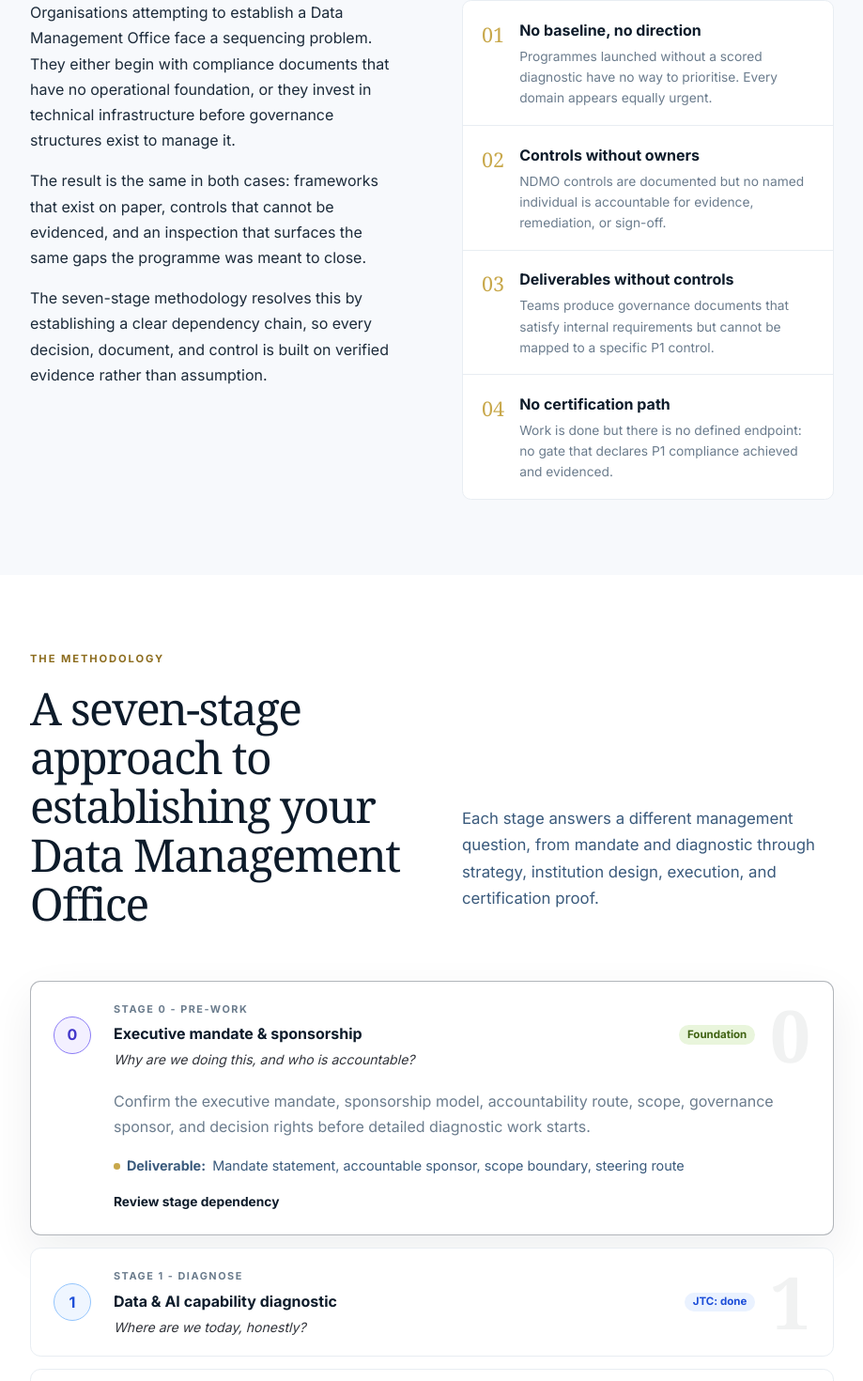
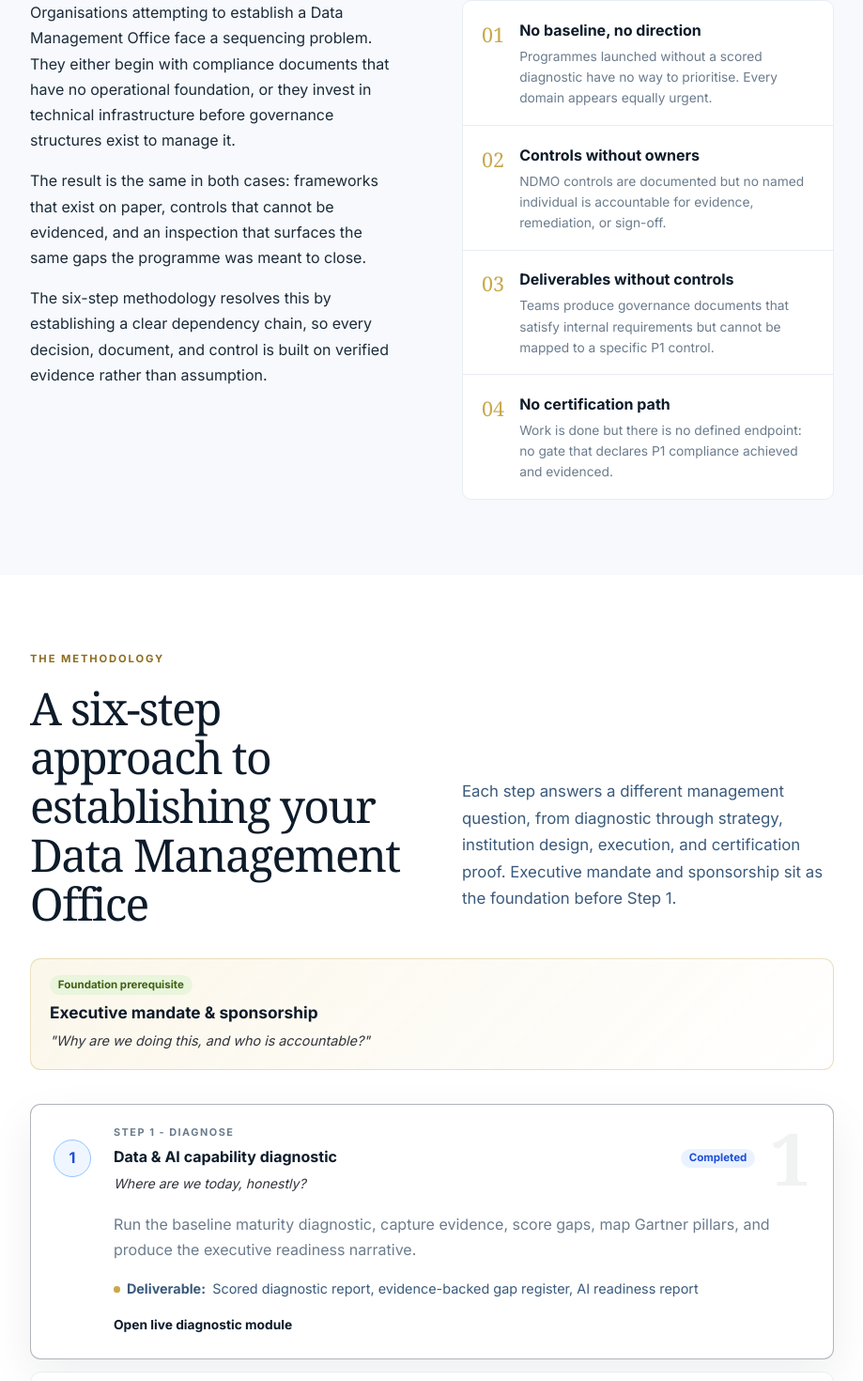
Before and after one commit to maraqa1/opencare-platform, a Next.js app in the folder apps/portal/: page /use-cases/data-management-office-establishment in a window 1280 px wide. Shown: the part 1261-2731 px from the top of the page at 94% size, without its empty margins (326-1245 px from the left). Built offline with nearby package versions, Linux system fonts and the light colour scheme.

Commit message:
Correct DMO approach to six steps

```diff
--- a/apps/portal/app/use-cases/data-management-office-establishment/page.tsx
+++ b/apps/portal/app/use-cases/data-management-office-establishment/page.tsx
@@ -30,22 +30,10 @@ const challengeItems = [
 
 const stages = [
   {
-    number: "0",
-    state: "foundation",
-    status: "Foundation",
-    label: "Stage 0 - Pre-work",
-    title: "Executive mandate & sponsorship",
-    question: "Why are we doing this, and who is accountable?",
-    description:
-      "Confirm the executive mandate, sponsorship model, accountability route, scope, governance sponsor, and decision rights before detailed diagnostic work starts.",
-    output: "Mandate statement, accountable sponsor, scope boundary, steering route",
-    href: "#challenge",
-  },
-  {
     number: "1",
     state: "jtc-done",
-    status: "JTC: done",
-    label: "Stage 1 - Diagnose",
+    status: "Completed",
+    label: "Step 1 - Diagnose",
     title: "Data & AI capability diagnostic",
     question: "Where are we today, honestly?",
     description:
@@ -56,8 +44,8 @@ const stages = [
   {
     number: "2",
     state: "jtc-next",
-    status: "JTC: next",
-    label: "Stage 2 - Strategise",
+    status: "Next",
+    label: "Step 2 - Strategise",
     title: "Data strategy",
     question: "Where are we going, and in what order?",
     description:
@@ -69,7 +57,7 @@ const stages = [
     number: "3",
     state: "future",
     status: "Future",
-    label: "Stage 3 - Design",
+    label: "Step 3 - Design",
     title: "DMO design & operating model",
     question: "What institution do we need to build?",
     description:
@@ -81,7 +69,7 @@ const stages = [
     number: "4",
     state: "future",
     status: "Future",
-    label: "Stage 4 - Establish",
+    label: "Step 4 - Establish",
     title: "DMO establishment",
     question: "Who owns what, starting today?",
     description:
@@ -93,7 +81,7 @@ const stages = [
     number: "5",
     state: "future",
     status: "Future",
-    label: "Stage 5 - Execute",
+    label: "Step 5 - Execute",
     title: "Programme execution & control closure",
     question: "What do we build to close the gaps?",
     description:
@@ -105,7 +93,7 @@ const stages = [
     number: "6",
     state: "future",
     status: "Future",
-    label: "Stage 6 - Certify",
+    label: "Step 6 - Certify",
     title: "P1 certification & DMO operationalisation",
     question: "Are we compliant, and can we prove it?",
     description:
@@ -118,48 +106,40 @@ const stages = [
 const logicItems = [
   [
     "1",
-    "Stage 0 protects the programme from ambiguity",
-    "The mandate and sponsor model make clear why the DMO exists, who is accountable, and what decisions the programme can make.",
+    "Step 1 creates the honest baseline",
+    "The diagnostic gives the board an evidence-backed maturity position before strategy, operating model, or control closure work begins.",
   ],
   [
     "2",
-    "Stage 1 creates the honest baseline",
-    "The diagnostic gives the board an evidence-backed maturity position before strategy, operating model, or control closure work begins.",
+    "Step 2 turns findings into strategic order",
+    "The data strategy decides where the organisation is going, which gaps matter first, and how value will be sequenced.",
   ],
   [
     "3",
-    "Stage 2 turns findings into strategic order",
-    "The data strategy decides where the organisation is going, which gaps matter first, and how value will be sequenced.",
+    "Steps 3 and 4 build the institution",
+    "The DMO is designed, then established with named owners, forums, cadence, evidence routines, and decision rights.",
   ],
   [
     "4",
-    "Stages 3 and 4 build the institution",
-    "The DMO is designed, then established with named owners, forums, cadence, evidence routines, and decision rights.",
+    "Step 5 closes the control gaps",
+    "Execution converts strategy and operating model into artefacts, remediation actions, evidence, and measurable closure.",
   ],
   [
     "5",
-    "Stage 5 closes the control gaps",
-    "Execution converts strategy and operating model into artefacts, remediation actions, evidence, and measurable closure.",
+    "Step 6 proves readiness",
+    "Certification is only credible when P1 evidence, owner sign-off, governance cadence, and operating proof are already in place.",
   ],
   [
     "6",
-    "Stage 6 proves readiness",
-    "Certification is only credible when P1 evidence, owner sign-off, governance cadence, and operating proof are already in place.",
+    "Foundation stays outside the count",
+    "Executive mandate and sponsorship are prerequisites for the six-step programme, not a numbered delivery step.",
   ],
 ] as const;
 
 const deliverables = [
   [
-    "0 - Pre-work",
-    "Foundation",
-    "Executive Mandate & Sponsorship Pack",
-    "Mandate, accountable sponsor, scope boundary, steering committee route, and decision rights.",
-    "Board / Executive sponsor",
-    "Creates the authority needed to run diagnostic, strategy, design, and certification work.",
-  ],
-  [
     "1 - Diagnose",
-    "JTC: done",
+    "Completed",
     "Data & AI Capability Diagnostic Report",
     "Maturity heatmap, gap register, and 90-day roadmap across 13 domains and 84 evidence-backed questions.",
     "Board / Executive team",
@@ -167,7 +147,7 @@ const deliverables = [
   ],
   [
     "2 - Strategise",
-    "JTC: next",
+    "Next",
     "Data Strategy",
     "Target direction, value themes, priority sequence, roadmap, investment logic, and executive decisions.",
     "Executive sponsor / Data council",
@@ -236,11 +216,11 @@ export default function DataManagementOfficeEstablishmentPage() {
       <section className="dmo-wide-hero">
         <p className="dmo-wide-eyebrow">Data Management Office Establishment</p>
         <h1>
-          Seven stages from mandate to <em>certified</em> data governance.
+          Six steps from diagnostic to <em>certified</em> data governance.
         </h1>
         <p>
-          The structured methodology that takes an organisation from executive mandate and honest diagnostic through
-          data strategy, DMO design, establishment, programme execution, and P1-ready operational proof.
+          The structured methodology that takes an organisation from honest diagnostic through data strategy, DMO design,
+          establishment, programme execution, and P1-ready operational proof.
         </p>
         <div className="dmo-wide-actions">
           <Link className="dmo-wide-primary" href="/use-cases/data-ai-capability-diagnostic">
@@ -254,7 +234,7 @@ export default function DataManagementOfficeEstablishmentPage() {
           {[
             ["152", "NDMO controls mapped"],
             ["68", "P1 controls addressed"],
-            ["07", "Stages to operating proof"],
+            ["06", "Steps to operating proof"],
           ].map(([value, label]) => (
             <article key={label}>
               <strong>{value}</strong>
@@ -280,7 +260,7 @@ export default function DataManagementOfficeEstablishmentPage() {
                 and an inspection that surfaces the same gaps the programme was meant to close.
               </p>
               <p>
-                The seven-stage methodology resolves this by establishing a clear dependency chain, so every decision,
+                The six-step methodology resolves this by establishing a clear dependency chain, so every decision,
                 document, and control is built on verified evidence rather than assumption.
               </p>
             </div>
@@ -304,12 +284,17 @@ export default function DataManagementOfficeEstablishmentPage() {
           <div className="dmo-wide-split-heading">
             <div>
               <p className="dmo-wide-section-eye">The methodology</p>
-              <h2>A seven-stage approach to establishing your Data Management Office</h2>
+              <h2>A six-step approach to establishing your Data Management Office</h2>
             </div>
             <p>
-              Each stage answers a different management question, from mandate and diagnostic through strategy,
-              institution design, execution, and certification proof.
+              Each step answers a different management question, from diagnostic through strategy, institution design,
+              execution, and certification proof. Executive mandate and sponsorship sit as the foundation before Step 1.
             </p>
+          </div>
+          <div className="dmo-wide-foundation-note">
+            <span>Foundation prerequisite</span>
+            <strong>Executive mandate & sponsorship</strong>
+            <p>"Why are we doing this, and who is accountable?"</p>
           </div>
 
           <div className="dmo-wide-stage-grid">
@@ -346,9 +331,9 @@ export default function DataManagementOfficeEstablishmentPage() {
       <section className="dmo-wide-logic" id="why">
         <div className="dmo-wide-section-inner">
           <p className="dmo-wide-section-eye">The logic</p>
-          <h2>Why the seven-stage sequence cannot be reordered</h2>
+          <h2>Why the six-step sequence cannot be reordered</h2>
           <p>
-            Each stage produces the input that the next stage requires. The dependency chain is not a consulting
+            Each step produces the input that the next step requires. The dependency chain is not a consulting
             convention; it reflects the evidence requirements of an NDMO P1 inspection.
           </p>
           <div className="dmo-wide-logic-grid">
@@ -419,7 +404,7 @@ export default function DataManagementOfficeEstablishmentPage() {
               ["152", "Total NDMO controls", "Across 12 data domains"],
               ["68", "P1 mandatory controls", "Immediate implementation"],
               ["85%", "P1 coverage target", "Through governance pack delivery"],
-              ["07", "Method stages", "Mandate, diagnose, strategise, design, establish, execute, certify"],
+              ["06", "Method steps", "Diagnose, strategise, design, establish, execute, certify"],
             ].map(([value, label, text]) => (
               <article key={label}>
                 <strong>{value}</strong>
```
Also changed, not shown: apps/portal/app/globals.css.
